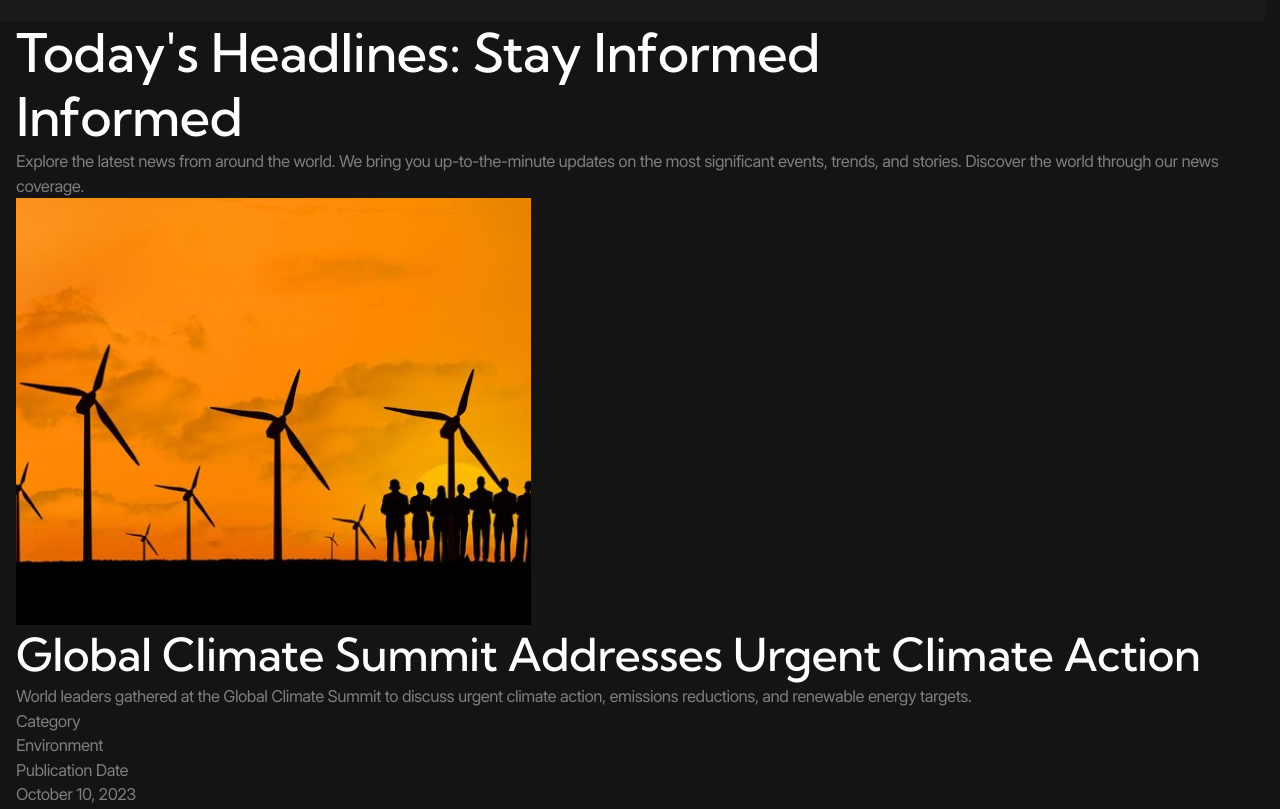
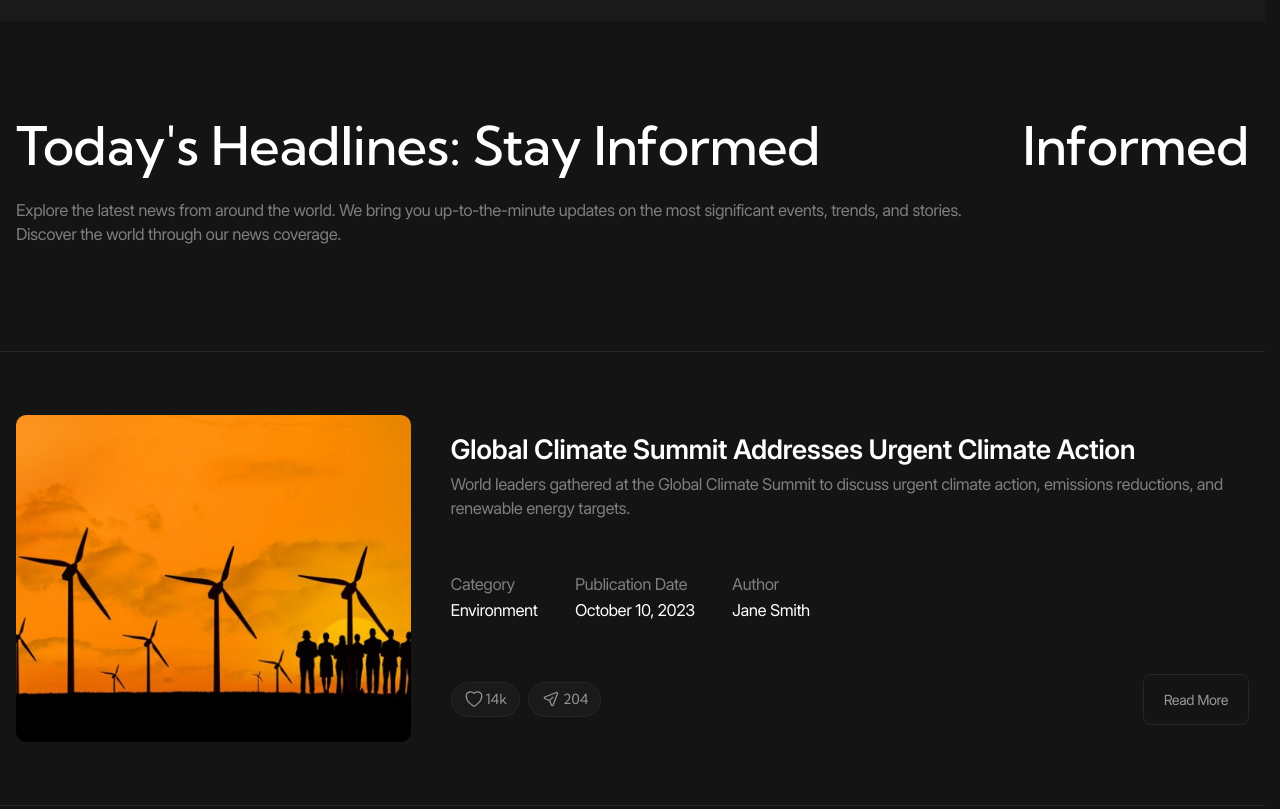
Before and after one commit to ahawi/futuretech, a plain HTML site: page news.html in a window 1280 px wide. Shown: the part 143-952 px from the top of the page. Drawn offline with Linux system fonts and the light colour scheme.

Commit message:
add styles

```diff
--- a/styles/blocks/_hero-alt.scss
+++ b/styles/blocks/_hero-alt.scss
@@ -1,4 +1,37 @@
 @use '../helpers/' as *;
 
 .hero-alt {
+  &__header {
+    padding-top: fluid(130, 40);
+    padding-bottom: fluid(150, 40);
+    border-bottom: var(--border);
+
+    &-inner {
+      display: grid;
+      align-items: center;
+      gap: rem(20) rem(80);
+
+      @include laptop {
+        column-gap: rem(60);
+      }
+
+      @include mobile-above {
+        grid-template-columns: auto 1fr;
+      }
+
+      @include mobile {
+        row-gap: rem(14);
+      }
+    }
+
+    &__title {
+      grid-column: -1 / 1;
+
+      &-hidden-part {
+        @include mobile-above {
+          @include visually-hidden;
+        }
+      }
+    }
+  }
 }
--- a/styles/blocks/_news-card.scss
+++ b/styles/blocks/_news-card.scss
@@ -1,4 +1,62 @@
 @use '../helpers/' as *;
 
 .news-card {
+  display: grid;
+  row-gap: rem(20);
+
+  @include laptop {
+    row-gap: rem(16);
+  }
+
+  &:has(.news-card__summary) {
+    grid-template-columns: 32% 1fr;
+    grid-template-areas:
+      'image other'
+      'image other'
+      'image other';
+    align-items: center;
+    column-gap: rem(80);
+    padding-block: fluid(80, 40);
+
+    @include laptop {
+      column-gap: rem(40);
+    }
+
+    .news-card {
+      &__image {
+        grid-area: image;
+      }
+
+      &__title {
+        @include fluid-text(32, 20);
+
+        font-family: var(--font-family-base);
+        font-weight: 600;
+      }
+    }
+  }
+
+  &__image {
+    border-radius: rem(12);
+
+    @include laptop {
+      border-radius: rem(10);
+    }
+  }
+
+  &__body {
+    display: grid;
+    row-gap: rem(10);
+
+    @include laptop {
+      row-gap: rem(4);
+    }
+  }
+
+  &__controls {
+    display: flex;
+    justify-content: space-between;
+    align-items: center;
+    column-gap: 1rem;
+  }
 }
--- a/styles/blocks/_news.scss
+++ b/styles/blocks/_news.scss
@@ -1,4 +1,11 @@
 @use '../helpers/' as *;
 
 .news {
+  padding-block: fluid(80, 40);
+
+  &__list {
+    display: grid;
+    grid-template-columns: repeat(3, 1fr);
+    gap: rem(30);
+  }
 }
--- a/styles/blocks/_summary.scss
+++ b/styles/blocks/_summary.scss
@@ -1,4 +1,21 @@
 @use '../helpers/' as *;
 
 .summary {
+  &__list {
+    display: flex;
+    column-gap: fluid(50, 20);
+  }
+
+  &__item {
+    display: grid;
+    row-gap: rem(4);
+
+    @include laptop {
+      row-gap: rem(2);
+    }
+  }
+
+  &__value {
+    color: var(--color-light);
+  }
 }
```
Also changed, not shown: styles/main.css, 1 other file.
